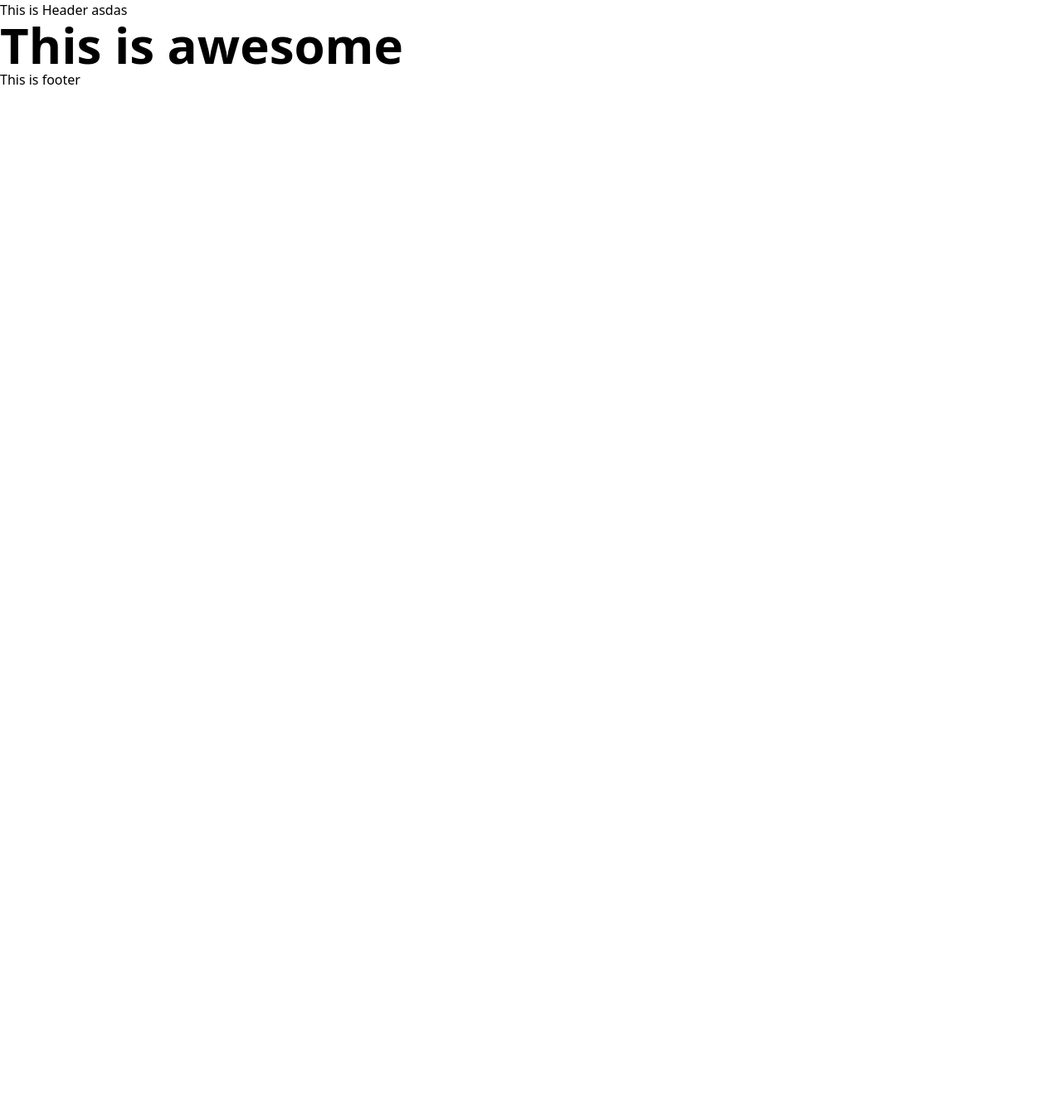
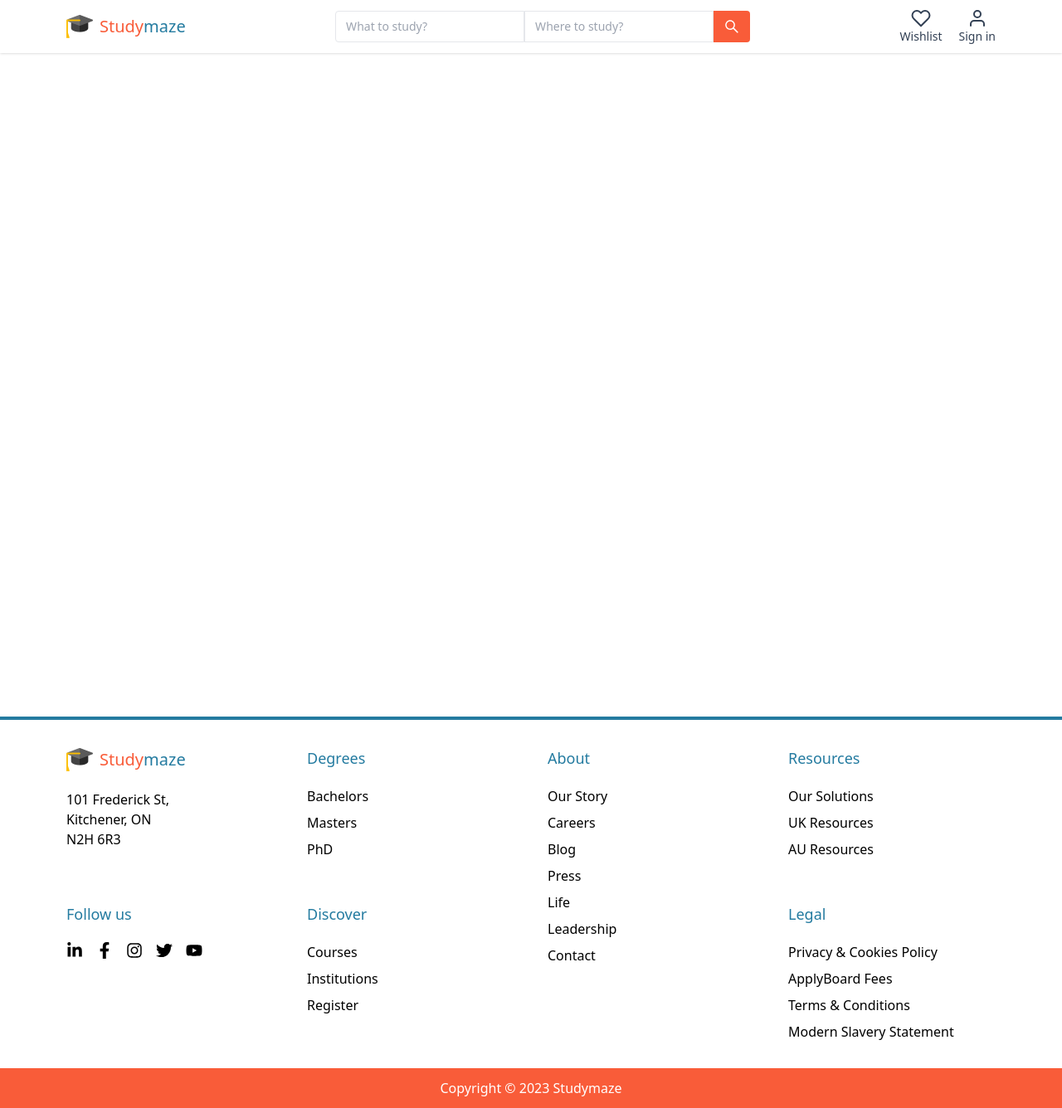
Before and after one commit to sazzadpiash/study-maze, a Next.js app: page / in a window 1280 px wide. Shown: the whole page at 83% size. Before the commit the page ends 800 px from the top, so only its background shows below. Built offline with nearby package versions, Linux system fonts and the light colour scheme.

Commit message:
Header and Footer

```diff
--- a/package.json
+++ b/package.json
@@ -15,6 +15,7 @@
     "next": "13.3.1",
     "react": "18.2.0",
     "react-dom": "18.2.0",
+    "react-icons": "^4.8.0",
     "typescript": "5.0.4"
   },
   "devDependencies": {
--- a/src/components/Footer/Footer.tsx
+++ b/src/components/Footer/Footer.tsx
@@ -1,7 +1,83 @@
+import Image from "next/image";
+import logo from '../../../public/Assets/graduation-hat.png';
+import Link from "next/link";
+import { FaLinkedinIn, FaFacebookF, FaInstagram, FaTwitter, FaYoutube } from 'react-icons/fa';
+
 const Footer = () => {
     return (
-        <div>
-            This is footer
+        <div className="border-t-4 border-secondary">
+            <div className="px-20 py-8 grid grid-cols-4 gap-10">
+                <div className="grid grid-rows-2 gap-5">
+                    <div>
+                        <div className="nav-logo flex gap-2 items-center mb-5">
+                            <Image src={logo} alt="" className="w-8" />
+                            <h2 className="text-xl font-medium"><span className="text-primary">Study</span><span className="text-secondary">maze</span></h2>
+                        </div>
+                        <p>101 Frederick St,<br/>Kitchener, ON<br/>N2H 6R3</p>
+                    </div>
+                    <div>
+                        <p className="text-lg font-medium mb-5 text-secondary">Follow us</p>
+                        <div className="flex gap-4 text-xl">
+                            <Link className="hover:text-primary transition" href='/'><FaLinkedinIn /></Link>
+                            <Link className="hover:text-primary transition" href='/'><FaFacebookF /></Link>
+                            <Link className="hover:text-primary transition" href='/'><FaInstagram /></Link>
+                            <Link className="hover:text-primary transition" href='/'><FaTwitter /></Link>
+                            <Link className="hover:text-primary transition" href='/'><FaYoutube /></Link>
+                        </div>
+                    </div>
+                </div>
+                <div className="grid grid-rows-2 gap-5">
+                    <div>
+                        <p className="text-lg font-medium mb-5 text-secondary">Degrees</p>
+
+                        <ul className="flex flex-col gap-2">
+                            <li><Link href="/">Bachelors</Link></li>
+                            <li><Link href="/">Masters</Link></li>
+                            <li><Link href="/">PhD</Link></li>
+                        </ul>
+                    </div>
+                    <div>
+                        <p className="text-lg font-medium mb-5 text-secondary">Discover</p>
+                        <ul className="flex flex-col gap-2">
+                            <li><Link href="/">Courses</Link></li>
+                            <li><Link href="/">Institutions</Link></li>
+                            <li><Link href="/">Register</Link></li>
+                        </ul>
+                    </div>
+                </div>
+                <div>
+                    <p className="text-lg font-medium mb-5 text-secondary">About</p>
+                    <ul className="flex flex-col gap-2">
+                        <li><Link href="/">Our Story</Link></li>
+                        <li><Link href="/">Careers</Link></li>
+                        <li><Link href="/">Blog</Link></li>
+                        <li><Link href="/">Press</Link></li>
+                        <li><Link href="/">Life</Link></li>
+                        <li><Link href="/">Leadership</Link></li>
+                        <li><Link href="/">Contact</Link></li>
+                    </ul>
+                </div>
+                <div className="grid grid-rows-2 gap-5">
+                    <div>
+                        <p className="text-lg font-medium mb-5 text-secondary">Resources</p>
+                        <ul className="flex flex-col gap-2">
+                            <li><Link href="/">Our Solutions</Link></li>
+                            <li><Link href="/">UK Resources</Link></li>
+                            <li><Link href="/">AU Resources</Link></li>
+                        </ul>
+                    </div>
+                    <div>
+                        <p className="text-lg font-medium mb-5 text-secondary">Legal</p>
+                        <ul className="flex flex-col gap-2">
+                            <li><Link href="/">Privacy & Cookies Policy</Link></li>
+                            <li><Link href="/">ApplyBoard Fees</Link></li>
+                            <li><Link href="/">Terms & Conditions</Link></li>
+                            <li><Link href="/">Modern Slavery Statement</Link></li>
+                        </ul>
+                    </div>
+                </div>
+            </div>
+            <p className="text-center py-3 text-white bg-primary">Copyright © 2023 Studymaze</p>
         </div>
     );
 };
--- a/src/components/Header/Header.tsx
+++ b/src/components/Header/Header.tsx
@@ -1,7 +1,26 @@
+import Image from "next/image";
+import logo from "../../../public/Assets/graduation-hat.png";
+import { AiOutlineSearch } from 'react-icons/ai';
+import { FiHeart, FiUser } from 'react-icons/fi';
+
 const Header = () => {
     return (
-        <div>
-            This is Header asdas
+        <div className="h-16 px-20 flex items-center justify-between shadow">
+            <div className="nav-logo flex gap-2 items-center">
+                <Image src={logo} alt="" className="w-8" />
+                <h2 className="text-xl font-medium"><span className="text-primary">Study</span><span className="text-secondary">maze</span></h2>
+            </div>
+            <div>
+                <div className="flex">
+                    <input className="outline-none border rounded-l text-sm px-3 py-2 focus:border-primary" type="text" placeholder="What to study?" />
+                    <input className="outline-none border text-sm px-3 py-2 focus:border-primary" type="text" placeholder="Where to study?" />
+                    <button className="bg-primary text-white px-3 rounded-r text-xl"><AiOutlineSearch /></button>
+                </div>
+            </div>
+            <div className="flex gap-5">
+                <button className="flex flex-col items-center text-slate-700 hover:text-primary transition"><FiHeart className="text-2xl"/><span className="text-sm">Wishlist</span></button>
+                <button className="flex flex-col items-center text-slate-700 hover:text-primary transition"><FiUser className="text-2xl"/><span className="text-sm">Sign in</span></button>
+            </div>
         </div>
     );
 };
--- a/src/pages/index.tsx
+++ b/src/pages/index.tsx
@@ -14,8 +14,8 @@ export default function Home() {
         <meta name="viewport" content="width=device-width, initial-scale=1" />
         <link rel="icon" href="/favicon.ico" />
       </Head>
-      <div>
-        <h1 className='text-6xl font-bold'>This is awesome</h1>
+      <div className='min-h-screen'>
+        {/* <h1 className='text-6xl font-bold'>This is awesome</h1> */}
       </div>
     </>
   )
--- a/tailwind.config.js
+++ b/tailwind.config.js
@@ -9,7 +9,12 @@ module.exports = {
     "./src/**/*.{js,ts,jsx,tsx,mdx}",
   ],
   theme: {
-    extend: {},
+    extend: {
+      colors: {
+        primary: "#f95c39",
+        secondary: "#247ba0",
+      },
+    },
   },
   plugins: [],
-}
+};
```
Also changed, not shown: public/Assets/graduation-hat.png (added), 1 other file (tests, documents, lock files or other folders).
